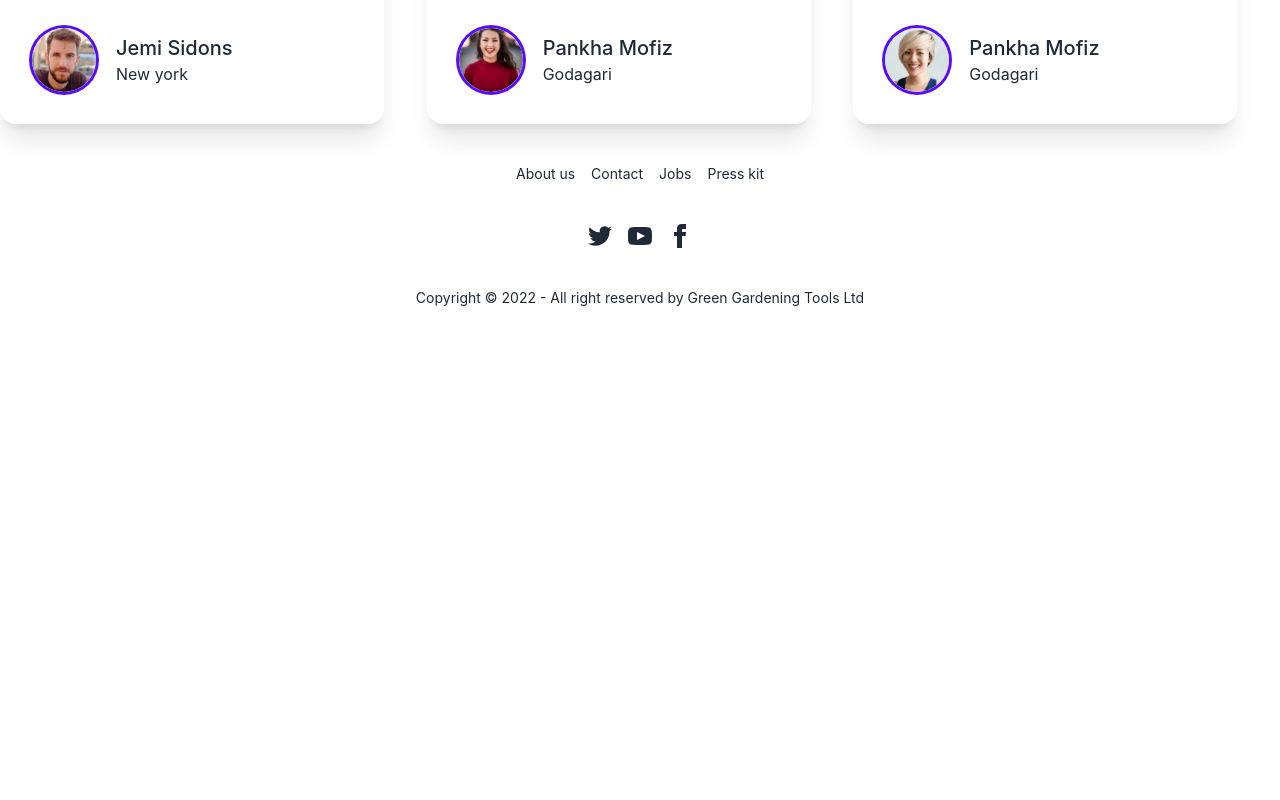
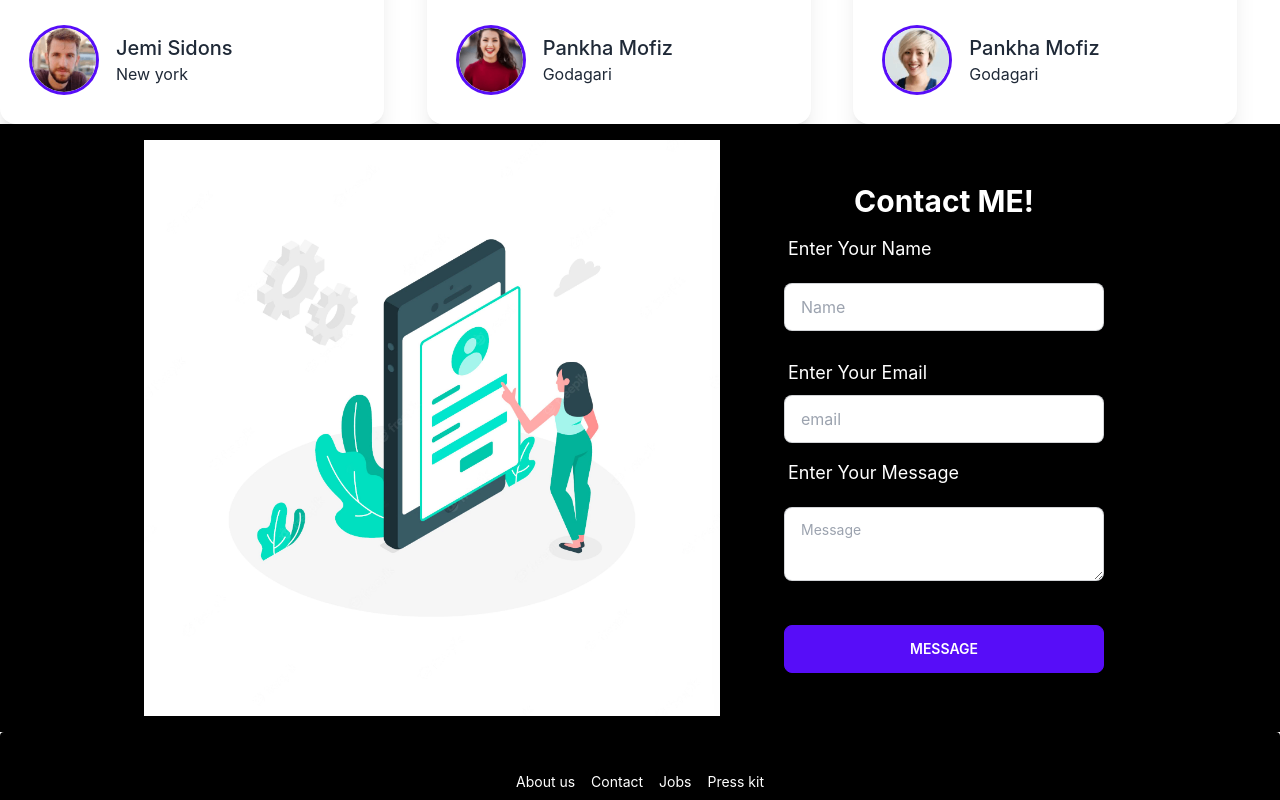
Before and after one commit to SR-Shahen/green-garden-tools-client, a React (Create React App) app: page / in a window 1280 px wide. Shown: the part 1940-2740 px from the top of the page. Before the commit the page ends 2288 px from the top, so only its background shows below. Built offline with nearby package versions, Linux system fonts and the light colour scheme.

Commit message:
contact from added

```diff
--- /dev/null
+++ b/src/Pages/Home/Contact.js
@@ -0,0 +1,42 @@
+import React from 'react';
+import contact from '../../assets/images/contact.png'
+const Contact = () => {
+    return (
+        <div id='contact' className="hero bg-black">
+            <div className="hero-content flex-col lg:flex-row">
+                <div className="text-center lg:text-left">
+                    <img className='lg:ml-32 h-3/5 lg:w-4/5' src={contact} alt="" />
+                </div>
+                <div className="lg:mr-32 card flex-shrink-0 w-full max-w-sm shadow-2xl bg-base-100">
+                    <div className="card-body bg-black text-white">
+                        <h1 className="text-3xl text-center font-bold">Contact ME!</h1>
+                        <div className="form-control">
+                            <label className="label">
+                                <span className="label-text lg:text-lg text-white">Enter Your Name</span>
+                            </label>
+                            <input type="text" placeholder="Name" className="input input-bordered my-3" />
+                        </div>
+                        <div className="form-control">
+                            <label className="label">
+                                <span className="label-text lg:text-lg text-white">Enter Your Email</span>
+                            </label>
+                            <input type="text" placeholder="email" className="input input-bordered py-3" />
+                        </div>
+                        <div className="form-control">
+                            <label className="label">
+                                <span className="label-text lg:text-lg text-white">Enter Your Message</span>
+                            </label>
+                            <textarea className="textarea textarea-bordered my-3" placeholder="Message"></textarea>
+                        </div>
+
+                        <div className="form-control mt-6">
+                            <button className="btn btn-primary">Message</button>
+                        </div>
+                    </div>
+                </div>
+            </div>
+        </div>
+    );
+};
+
+export default Contact;
--- a/src/Pages/Home/Home.js
+++ b/src/Pages/Home/Home.js
@@ -1,5 +1,6 @@
 import React from 'react';
 import Banner from './Banner';
+import Contact from './Contact';
 import Reviews from './Reviews';
 import Tools from './Tools';
 
@@ -10,6 +11,7 @@ const Home = () => {
             <Banner></Banner>
             <Tools></Tools>
             <Reviews></Reviews>
+            <Contact></Contact>
         </div>
     );
 };
--- a/src/Pages/Home/Reviews.js
+++ b/src/Pages/Home/Reviews.js
@@ -29,7 +29,7 @@ const Reviews = () => {
         }
     ];
     return (
-        <section className='pt-10'>
+        <section className='pt-10 '>
             <div className='mt-14'>
                 <h1 className='text-4xl font-bold text-center'>What Our Customers Says</h1>
             </div>
--- a/src/Pages/Shared/Footer.js
+++ b/src/Pages/Shared/Footer.js
@@ -2,7 +2,7 @@ import React from 'react';
 
 const Footer = () => {
     return (
-        <footer className="footer footer-center p-10 bg-base-100 text-base-content rounded">
+        <footer className="footer footer-center p-10 bg-black text-white rounded">
             <div className="grid grid-flow-col gap-4">
                 <a className="link link-hover">About us</a>
                 <a className="link link-hover">Contact</a>
```
Also changed, not shown: src/assets/images/contact.png (added).
